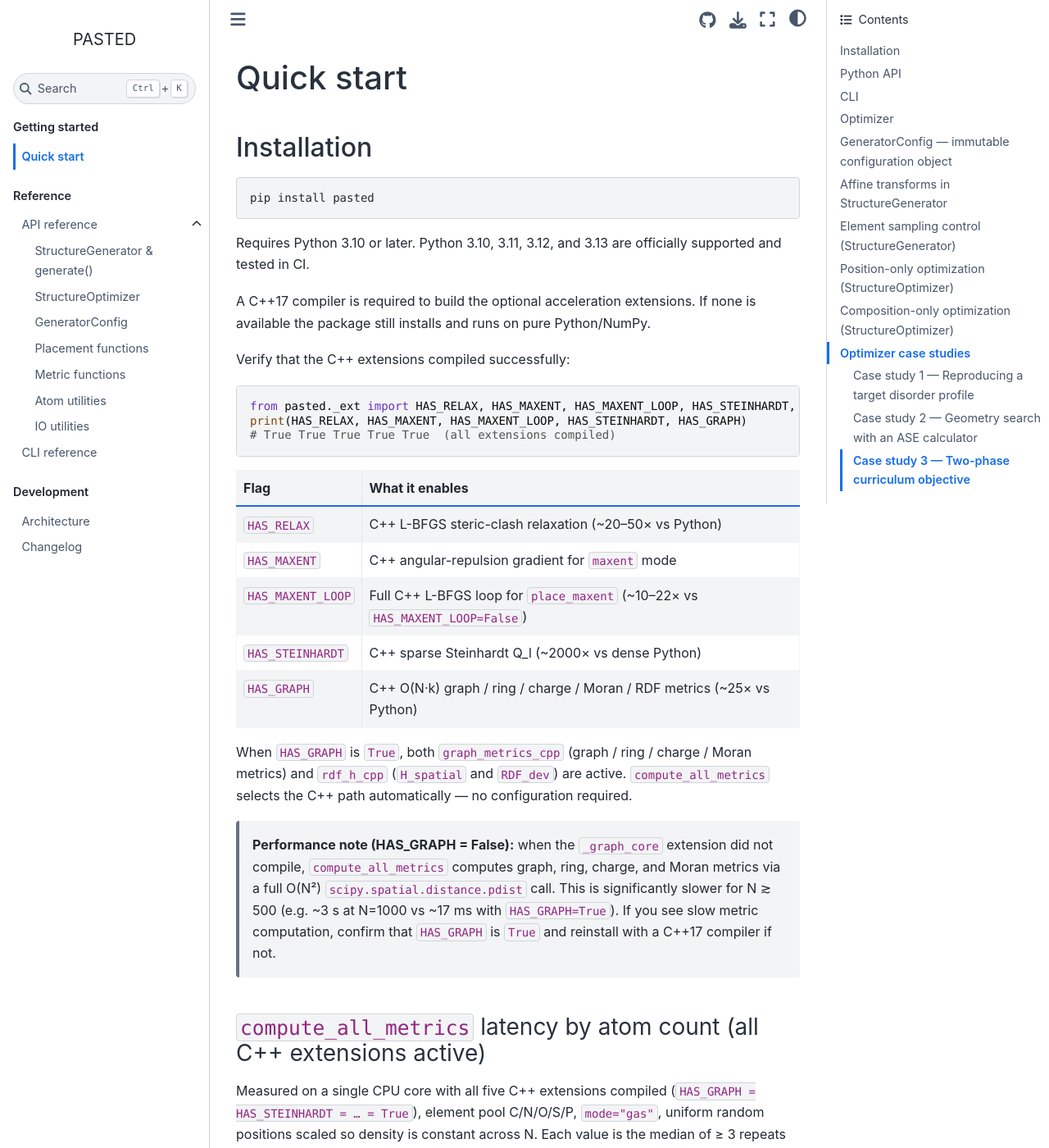
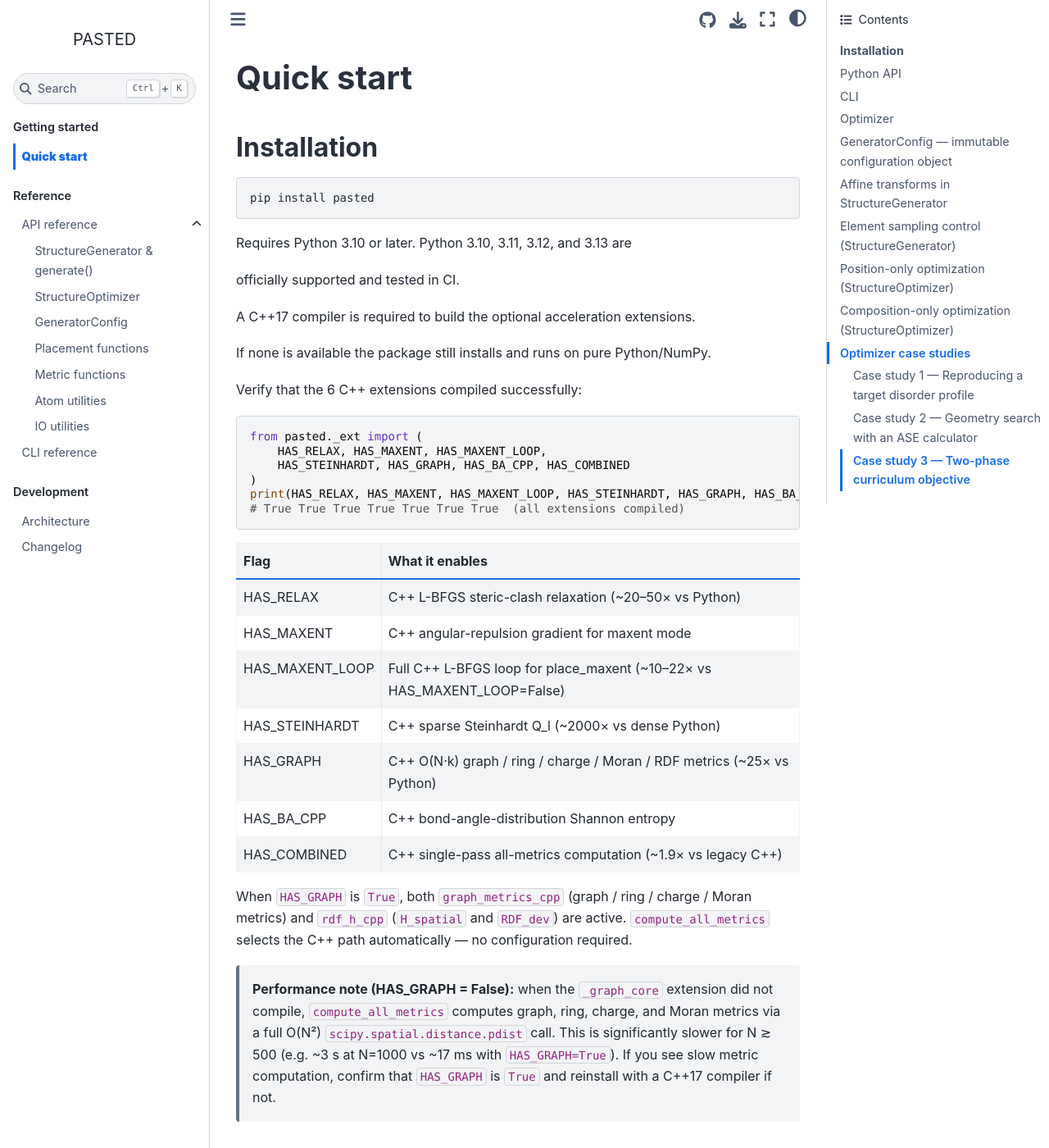
Before and after one commit to ss0832/PASTED, a Sphinx documentation site: the page built from docs/quickstart.md, in a window 1280 px wide and 1400 px high. Shown: the whole window at 82% size. Built offline with Sphinx 7.4.7 and the Sphinx Book theme 1.1.4, drawn with Linux system fonts in a browser that asks for light colours.

Commit message:
Enhance quickstart.md formatting and content
Updated quickstart documentation with improved formatting and additional C++ extension checks.

````diff
--- a/docs/quickstart.md
+++ b/docs/quickstart.md
@@ -1,32 +1,38 @@
-# Quick start
+# **Quick start**
 
-## Installation
+## **Installation**
 
 ```bash
 pip install pasted
 ```
+Requires Python 3.10 or later. Python 3.10, 3.11, 3.12, and 3.13 are
 
-Requires Python 3.10 or later. Python 3.10, 3.11, 3.12, and 3.13 are
 officially supported and tested in CI.
 
 A C++17 compiler is required to build the optional acceleration extensions.
+
 If none is available the package still installs and runs on pure Python/NumPy.
 
-Verify that the C++ extensions compiled successfully:
-
+Verify that the 6 C++ extensions compiled successfully:
 ```python
-from pasted._ext import HAS_RELAX, HAS_MAXENT, HAS_MAXENT_LOOP, HAS_STEINHARDT, HAS_GRAPH
-print(HAS_RELAX, HAS_MAXENT, HAS_MAXENT_LOOP, HAS_STEINHARDT, HAS_GRAPH)
-# True True True True True  (all extensions compiled)
+from pasted._ext import (
+    HAS_RELAX, HAS_MAXENT, HAS_MAXENT_LOOP,
+    HAS_STEINHARDT, HAS_GRAPH, HAS_BA_CPP, HAS_COMBINED
+)
+print(HAS_RELAX, HAS_MAXENT, HAS_MAXENT_LOOP, HAS_STEINHARDT, HAS_GRAPH, HAS_BA_CPP, HAS_COMBINED)
+# True True True True True True True  (all extensions compiled)
 ```
 
 | Flag | What it enables |
-|---|---|
-| `HAS_RELAX` | C++ L-BFGS steric-clash relaxation (~20–50× vs Python) |
-| `HAS_MAXENT` | C++ angular-repulsion gradient for `maxent` mode |
-| `HAS_MAXENT_LOOP` | Full C++ L-BFGS loop for `place_maxent` (~10–22× vs `HAS_MAXENT_LOOP=False`) |
-| `HAS_STEINHARDT` | C++ sparse Steinhardt Q_l (~2000× vs dense Python) |
-| `HAS_GRAPH` | C++ O(N·k) graph / ring / charge / Moran / RDF metrics (~25× vs Python) |
+| :---- | :---- |
+| HAS_RELAX | C++ L-BFGS steric-clash relaxation (~20–50× vs Python) |
+| HAS_MAXENT | C++ angular-repulsion gradient for maxent mode |
+| HAS_MAXENT_LOOP | Full C++ L-BFGS loop for place_maxent (~10–22× vs HAS_MAXENT_LOOP=False) |
+| HAS_STEINHARDT | C++ sparse Steinhardt Q_l (~2000× vs dense Python) |
+| HAS_GRAPH | C++ O(N·k) graph / ring / charge / Moran / RDF metrics (~25× vs Python) |
+| HAS_BA_CPP | C++ bond-angle-distribution Shannon entropy |
+| HAS_COMBINED | C++ single-pass all-metrics computation (~1.9× vs legacy C++) |
+
 
 When `HAS_GRAPH` is `True`, both `graph_metrics_cpp` (graph / ring / charge /
 Moran metrics) and `rdf_h_cpp` (`H_spatial` and `RDF_dev`) are active.
````
